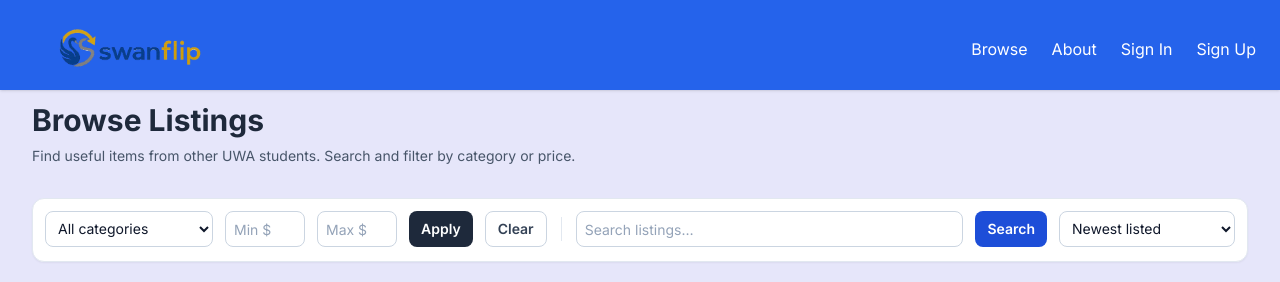
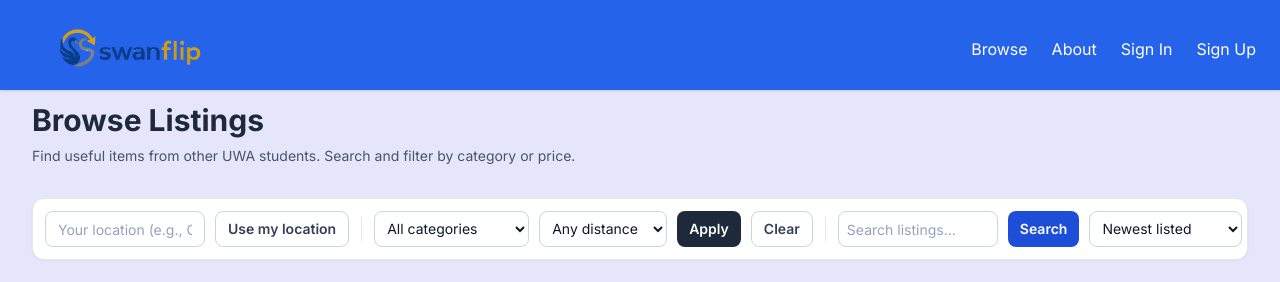
Before and after one commit to husthunterpy01/CITS5505-Project, a Flask app: page /browse in a window 1280 px wide. Shown: the top 282 px of the page. Run offline with Flask 3, Linux system fonts and the light colour scheme; some libraries are stand-ins or nearby versions.

Commit message:
Feature/roshan/browse location distance filters (#105)
* chore(db): merge alembic heads d4b6 and 343b

* feature/browse-price-filter

* feature/browse listing/search helpers out of utils into service layer

* create-product-page (#96)

* create-product-page

* File upload button and locaiton suggestion using geoapify

* merge issues resolved

* Feature/martin/implement calculate nearest distance (#100)

* doc: update project description

* doc: update project description

* chore: retrigger PR checks

* feature: update database models on latest design

* feat: update seed file

* feat: update admin landing page

* feat: update chatbox UI

* feat: remove redudant comments

* feat: update manage users UI

* feat: update manage users logic

* feat: update manage posts for admin

* feat: update socket logic for chat

* feat: update chat UI

* feat: update visibillity for chat in user side

* feat: migrate chat endpoint

* feat: update models

* feat: update chatbox template name

* feat: update grab geolocation to db

* feat: update distance search

* Add merge migration to resolve Alembic branch-head conflict

* Update product page (#103)

* Update product page

* Bug fix

* Fix/martin/paging display error (#104)

* doc: update project description

* doc: update project description

* chore: retrigger PR checks

* feature: update database models on latest design

* fix: fix paging display error

* fix: resolve conflicts

* feature/resolved conflicts

* feature/roshan/browse/add location + distance filters

---------

Co-authored-by: Adarsh Sharma <89977702+aspoudel@users.noreply.github.com>
Co-authored-by: Martin Dang <96186749+husthunterpy01@users.noreply.github.com>

```diff
--- a/app/route.py
+++ b/app/route.py
@@ -4,12 +4,12 @@ from app.models import Product, User, Category, Location, ProductImage
 from app.service.authservice import AuthService
 from app.service.productqueryservice import ProductQueryService
 from app.service.productlistingservice import serialize_product_for_listing, search_products_for_listing
+from app.service.geolocationservice import GeoLocationService
 from app.utils import user_roles
 from app.forms import CreateProductForm
 import os
 from uuid import uuid4
 from werkzeug.utils import secure_filename
-from flask import current_app
 import json
 import urllib.parse
 import urllib.request
@@ -201,7 +201,10 @@ def browse_page():
             'description': product.description,
             'category': product.category.category_name if product.category else '',
             'price': product.price,
+            'category_id': product.category_id,
+            'category_name': category_name,
             'location': product.location.location_name if product.location else 'Unknown Location',
+            'distance_km': None,
             'status': product.status,
             'seller_id': product.seller_id,
             'seller_name': seller_name,
@@ -219,10 +222,15 @@ def api_products_search():
     raw_category_id = (request.args.get('category_id') or '').strip()
     raw_min_price = (request.args.get('min_price') or '').strip()
     raw_max_price = (request.args.get('max_price') or '').strip()
+    raw_user_location = (request.args.get('user_location') or '').strip()
+    raw_distance_km = (request.args.get('distance_km') or '').strip()
+    raw_user_lat = (request.args.get('user_lat') or '').strip()
+    raw_user_lon = (request.args.get('user_lon') or '').strip()
 
     category_id = None
     min_price = None
     max_price = None
+    distance_km = None
 
     if raw_category_id:
         try:
@@ -245,16 +253,91 @@ def api_products_search():
     if min_price is not None and max_price is not None and min_price > max_price:
         return jsonify({'success': False, 'message': 'min_price cannot be greater than max_price.'}), 400
 
+    if raw_distance_km and raw_distance_km.lower() != 'any':
+        try:
+            distance_km = float(raw_distance_km)
+        except ValueError:
+            return jsonify({'success': False, 'message': 'distance_km must be a number.'}), 400
+        if distance_km <= 0:
+            return jsonify({'success': False, 'message': 'distance_km must be greater than 0.'}), 400
+
+    user_coords = None
+    resolved_location_name = None
+    if raw_user_lat or raw_user_lon:
+        if not (raw_user_lat and raw_user_lon):
+            return jsonify({'success': False, 'message': 'Both user_lat and user_lon are required.'}), 400
+        try:
+            user_lat = float(raw_user_lat)
+            user_lon = float(raw_user_lon)
+        except ValueError:
+            return jsonify({'success': False, 'message': 'user_lat and user_lon must be numbers.'}), 400
+        user_coords = (user_lat, user_lon)
+        resolved_location_name = raw_user_location or 'Current location'
+    elif raw_user_location:
+        matched_location = (
+            Location.query
+            .filter(Location.location_name.ilike(raw_user_location))
+            .first()
+        )
+        if not matched_location:
+            matched_location = (
+                Location.query
+                .filter(Location.location_name.ilike(f"%{raw_user_location}%"))
+                .first()
+            )
+
+        if matched_location:
+            user_coords = (matched_location.latitude, matched_location.longitude)
+            resolved_location_name = matched_location.location_name
+        else:
+            geocoded = GeoLocationService.geocode_batch([raw_user_location])
+            coords = geocoded.get(raw_user_location)
+            if coords:
+                user_coords = (coords['latitude'], coords['longitude'])
+                resolved_location_name = raw_user_location
+            else:
+                return jsonify({'success': False, 'message': 'Could not resolve that location. Try a nearby suburb.'}), 400
+
+    if distance_km is not None and user_coords is None:
+        return jsonify({'success': False, 'message': 'Please provide a location when using distance filter.'}), 400
+
     default_image = current_app.config.get('LISTING_DEFAULT_IMAGE', 'assets/logo/UWA_logo.webp')
     search_limit = current_app.config.get('SEARCH_RESULT_LIMIT', 200)
     rows = search_products_for_listing(
         q,
-        search_limit,
+        None if user_coords else search_limit,
         category_id=category_id,
         min_price=min_price,
         max_price=max_price,
     )
-    items = [serialize_product_for_listing(p, default_image) for p in rows]
+
+    if user_coords:
+        user_lat, user_lon = user_coords
+        with_distance = []
+        for product in rows:
+            item = serialize_product_for_listing(product, default_image)
+            if not product.location:
+                item['distance_km'] = None
+                if distance_km is None:
+                    with_distance.append((float('inf'), item))
+                continue
+
+            product_distance = GeoLocationService.calculate_distance(
+                user_lon,
+                user_lat,
+                product.location.longitude,
+                product.location.latitude,
+            )
+            item['distance_km'] = round(product_distance, 2)
+
+            if distance_km is None or product_distance <= distance_km:
+                with_distance.append((product_distance, item))
+
+        with_distance.sort(key=lambda row: row[0])
+        items = [item for _, item in with_distance[:search_limit]]
+    else:
+        items = [serialize_product_for_listing(p, default_image) for p in rows]
+
     payload = {
         'success': True,
         'query': q,
@@ -262,10 +345,12 @@ def api_products_search():
             'category_id': category_id,
             'min_price': min_price,
             'max_price': max_price,
+            'user_location': resolved_location_name if user_coords else None,
+            'distance_km': distance_km,
         },
         'products': items,
     }
-    if (q or category_id is not None or min_price is not None or max_price is not None) and not items:
+    if (q or category_id is not None or min_price is not None or max_price is not None or user_coords or distance_km is not None) and not items:
         payload['message'] = 'No products matched your search.'
     return jsonify(payload)
 
--- a/app/service/productlistingservice.py
+++ b/app/service/productlistingservice.py
@@ -61,4 +61,6 @@ def search_products_for_listing(query, limit, category_id=None, min_price=None,
     if max_price is not None:
         base = base.filter(Product.price <= max_price)
 
+    if limit is None:
+        return base.all()
     return base.limit(limit).all()
--- a/static/pages/BrowsePage/browsepage.js
+++ b/static/pages/BrowsePage/browsepage.js
@@ -5,9 +5,10 @@ document.addEventListener("DOMContentLoaded", function () {
   const emptyState = document.getElementById("browse-empty-state");
   const searchInput = document.getElementById("browse-search-input");
   const searchSubmit = document.getElementById("browse-search-submit");
+  const locationInput = document.getElementById("browse-location-input");
+  const useLocationBtn = document.getElementById("browse-use-location");
+  const distanceSelect = document.getElementById("browse-distance-filter");
   const categorySelect = document.getElementById("browse-category-filter");
-  const minPriceInput = document.getElementById("browse-min-price");
-  const maxPriceInput = document.getElementById("browse-max-price");
   const applyFiltersBtn = document.getElementById("browse-apply-filters");
   const clearFiltersBtn = document.getElementById("browse-clear-filters");
   const sortSelect = document.getElementById("browse-sort-select");
@@ -17,6 +18,7 @@ document.addEventListener("DOMContentLoaded", function () {
   const defaultVisibleIds = new Set(
     productCards.map((card) => String(card.dataset.productId)),
   );
+  let geoCoords = null;
 
   function setFeedback(message, show) {
     if (!feedback) return;
@@ -75,23 +77,28 @@ document.addEventListener("DOMContentLoaded", function () {
 
   function hasActiveFilters() {
     const q = searchInput && searchInput.value.trim();
+    const location = locationInput && locationInput.value.trim();
+    const distance = distanceSelect && distanceSelect.value;
     const cat = categorySelect && categorySelect.value;
-    const minV = minPriceInput && minPriceInput.value.trim();
-    const maxV = maxPriceInput && maxPriceInput.value.trim();
-    return !!(q || cat || minV !== "" || maxV !== "");
+    return !!(q || location || distance || cat);
   }
 
   function buildSearchParams() {
     const params = new URLSearchParams();
     const q = searchInput ? searchInput.value.trim() : "";
     if (q) params.set("q", q);
+    const location = locationInput ? locationInput.value.trim() : "";
+    if (location) params.set("user_location", location);
+    if (geoCoords && Number.isFinite(geoCoords.latitude) && Number.isFinite(geoCoords.longitude)) {
+      params.set("user_lat", String(geoCoords.latitude));
+      params.set("user_lon", String(geoCoords.longitude));
+    }
+    if (distanceSelect && distanceSelect.value) {
+      params.set("distance_km", distanceSelect.value);
+    }
     if (categorySelect && categorySelect.value) {
       params.set("category_id", categorySelect.value);
     }
-    const minV = minPriceInput ? minPriceInput.value.trim() : "";
-    const maxV = maxPriceInput ? maxPriceInput.value.trim() : "";
-    if (minV !== "") params.set("min_price", minV);
-    if (maxV !== "") params.set("max_price", maxV);
     return params;
   }
 
@@ -173,10 +180,11 @@ document.addEventListener("DOMContentLoaded", function () {
   }
 
   function clearAllFilters() {
+    geoCoords = null;
     if (searchInput) searchInput.value = "";
+    if (locationInput) locationInput.value = "";
+    if (distanceSelect) distanceSelect.value = "";
     if (categorySelect) categorySelect.value = "";
-    if (minPriceInput) minPriceInput.value = "";
-    if (maxPriceInput) maxPriceInput.value = "";
     setFeedback("", false);
     applyVisibleProducts(defaultVisibleIds);
   }
@@ -199,6 +207,60 @@ document.addEventListener("DOMContentLoaded", function () {
       if (e.key !== "Enter") return;
       e.preventDefault();
       await applyBrowseFilters();
+    });
+  }
+
+  if (locationInput) {
+    locationInput.addEventListener("input", () => {
+      // If user edits text manually, stop using previous geo pin.
+      geoCoords = null;
+      if (!hasActiveFilters()) {
+        setFeedback("", false);
+        applyVisibleProducts(defaultVisibleIds);
+      }
+    });
+  }
+
+  if (distanceSelect) {
+    distanceSelect.addEventListener("change", async () => {
+      await applyBrowseFilters();
+    });
+  }
+
+  if (useLocationBtn) {
+    useLocationBtn.addEventListener("click", () => {
+      if (!navigator.geolocation) {
+        setFeedback("Geolocation is not supported by your browser.", true);
+        return;
+      }
+
+      useLocationBtn.disabled = true;
+      useLocationBtn.textContent = "Locating...";
+      navigator.geolocation.getCurrentPosition(
+        async (position) => {
+          geoCoords = {
+            latitude: position.coords.latitude,
+            longitude: position.coords.longitude,
+          };
+          if (locationInput && !locationInput.value.trim()) {
+            locationInput.value = "Current location";
+          }
+          setFeedback("Using your current location.", true);
+          await applyBrowseFilters();
+          useLocationBtn.disabled = false;
+          useLocationBtn.textContent = "Use my location";
+        },
+        (err) => {
+          let message = "Unable to get your location.";
+          if (err && err.code === 1) message = "Location permission denied.";
+          if (err && err.code === 2) message = "Location unavailable.";
+          if (err && err.code === 3) message = "Location request timed out.";
+          setFeedback(message, true);
+          useLocationBtn.disabled = false;
+          useLocationBtn.textContent = "Use my location";
+        },
+        { enableHighAccuracy: true, timeout: 10000, maximumAge: 60000 },
+      );
     });
   }
 
--- a/templates/browse.html
+++ b/templates/browse.html
@@ -17,14 +17,31 @@
 
     <div class="mb-6 rounded-xl border border-slate-200 bg-white p-3 shadow-sm">
       <div
-        class="browse-toolbar flex flex-nowrap items-center gap-2 overflow-x-auto pb-0.5 [-webkit-overflow-scrolling:touch] sm:gap-3"
+        class="browse-toolbar flex flex-wrap items-center gap-2 sm:gap-2.5 lg:flex-nowrap"
         role="toolbar"
         aria-label="Browse filters and search"
       >
+        <label for="browse-location-input" class="sr-only">Your location</label>
+        <input
+          id="browse-location-input"
+          type="text"
+          placeholder="Your location (e.g., Crawley)"
+          class="h-9 min-w-[10rem] flex-1 rounded-lg border border-slate-300 px-3 py-1.5 text-sm text-slate-900 outline-none placeholder:text-slate-400 focus:border-blue-600 focus:ring-2 focus:ring-blue-200 sm:max-w-[16rem] lg:max-w-[14rem]"
+        />
+        <button
+          type="button"
+          id="browse-use-location"
+          class="h-9 shrink-0 whitespace-nowrap rounded-lg border border-slate-300 bg-white px-3 py-1.5 text-sm font-semibold text-slate-700 transition hover:bg-slate-50"
+        >
+          Use my location
+        </button>
+
+        <span class="mx-0.5 hidden h-6 w-px shrink-0 bg-slate-200 sm:inline-block" aria-hidden="true"></span>
+
         <label for="browse-category-filter" class="sr-only">Category</label>
         <select
           id="browse-category-filter"
-          class="h-9 shrink-0 rounded-lg border border-slate-300 bg-white px-2 py-1.5 text-sm text-slate-900 outline-none focus:border-blue-600 focus:ring-2 focus:ring-blue-200 sm:min-w-[10.5rem]"
+          class="h-9 shrink-0 rounded-lg border border-slate-300 bg-white px-2 py-1.5 text-sm text-slate-900 outline-none focus:border-blue-600 focus:ring-2 focus:ring-blue-200 sm:min-w-[9.5rem]"
         >
           <option value="">All categories</option>
           {% for cat in categories %}
@@ -32,27 +49,17 @@
           {% endfor %}
         </select>
 
-        <label for="browse-min-price" class="sr-only">Minimum price</label>
-        <input
-          id="browse-min-price"
-          type="number"
-          inputmode="decimal"
-          min="0"
-          step="0.01"
-          placeholder="Min $"
-          class="h-9 w-[4.5rem] shrink-0 rounded-lg border border-slate-300 px-2 py-1.5 text-sm text-slate-900 outline-none placeholder:text-slate-400 focus:border-blue-600 focus:ring-2 focus:ring-blue-200 sm:w-[5rem]"
-        />
-
-        <label for="browse-max-price" class="sr-only">Maximum price</label>
-        <input
-          id="browse-max-price"
-          type="number"
-          inputmode="decimal"
-          min="0"
-          step="0.01"
-          placeholder="Max $"
-          class="h-9 w-[4.5rem] shrink-0 rounded-lg border border-slate-300 px-2 py-1.5 text-sm text-slate-900 outline-none placeholder:text-slate-400 focus:border-blue-600 focus:ring-2 focus:ring-blue-200 sm:w-[5rem]"
-        />
+        <label for="browse-distance-filter" class="sr-only">Distance</label>
+        <select
+          id="browse-distance-filter"
+          class="h-9 min-w-[8rem] shrink-0 rounded-lg border border-slate-300 bg-white px-2 py-1.5 text-sm text-slate-900 outline-none focus:border-blue-600 focus:ring-2 focus:ring-blue-200"
+        >
+          <option value="">Any distance</option>
+          <option value="5">Within 5 km</option>
+          <option value="10">Within 10 km</option>
+          <option value="25">Within 25 km</option>
+          <option value="50">Within 50 km</option>
+        </select>
 
         <button
           type="button"
@@ -77,7 +84,7 @@
           type="search"
           autocomplete="off"
           placeholder="Search listings…"
-          class="h-9 min-w-[8rem] flex-1 rounded-lg border border-slate-300 px-2 py-1.5 text-sm text-slate-900 outline-none placeholder:text-slate-400 focus:border-blue-600 focus:ring-2 focus:ring-blue-200 sm:min-w-[12rem] sm:max-w-md"
+          class="h-9 min-w-[9rem] flex-1 rounded-lg border border-slate-300 px-2 py-1.5 text-sm text-slate-900 outline-none placeholder:text-slate-400 focus:border-blue-600 focus:ring-2 focus:ring-blue-200 sm:min-w-[10rem] sm:max-w-[12rem] lg:max-w-[11rem]"
         />
         <button
           type="button"
@@ -90,7 +97,7 @@
         <label for="browse-sort-select" class="sr-only">Sort by</label>
         <select
           id="browse-sort-select"
-          class="h-9 min-w-[9.5rem] shrink-0 rounded-lg border border-slate-300 bg-white px-2 py-1.5 text-sm text-slate-900 outline-none focus:border-blue-600 focus:ring-2 focus:ring-blue-200 sm:min-w-[11rem]"
+          class="h-9 min-w-[8rem] shrink-0 rounded-lg border border-slate-300 bg-white px-2 py-1.5 text-sm text-slate-900 outline-none focus:border-blue-600 focus:ring-2 focus:ring-blue-200 sm:min-w-[8.5rem]"
         >
           <option value="newest">Newest listed</option>
           <option value="price-low">Price: low to high</option>
@@ -132,6 +139,9 @@
               {{ product.status|capitalize }}
             </span>
           </div>
+          {% if product.distance_km is not none %}
+          <p class="mt-1 text-xs font-medium text-indigo-700">{{ '%.2f'|format(product.distance_km) }} km away</p>
+          {% endif %}
 
           <p class="mt-3 flex-1 text-sm leading-6 text-slate-600">{{ product.description }}</p>
 
```
